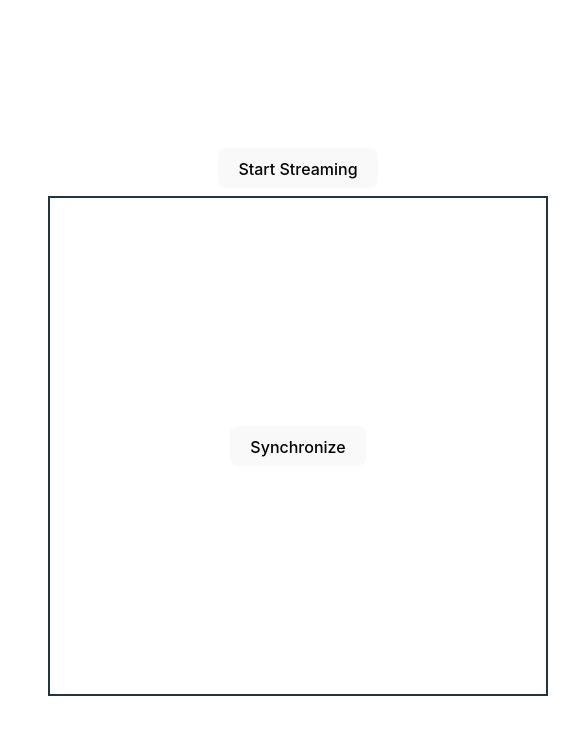
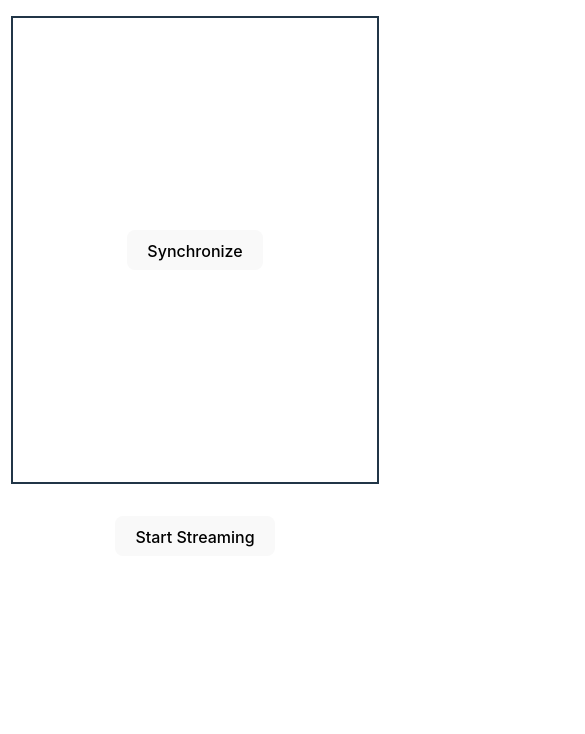
Before and after one commit to tauseefk/readable-hook, a React (Vite) app in the folder examples/: page / in a window 390 px wide. Shown: the top 734 px of the page, 585 px wide, since content can reach past the window. Built offline with nearby package versions, Linux system fonts and the light colour scheme.

Commit message:
fix mobile styling

```diff
--- a/examples/src/App.css
+++ b/examples/src/App.css
@@ -1,9 +1,3 @@
-#root {
-  max-width: 1280px;
-  margin: 0 auto;
-  padding: 2rem;
-}
-
 .card {
   padding: 2em;
 }
@@ -59,8 +53,7 @@
 }
 
 .stream-output {
-  min-width: 400px;
-  max-width: 100vh;
+  min-width: 300px;
   min-height: 400px;
   max-height: 50svh;
   overflow-y: scroll;
@@ -78,3 +71,40 @@
   overflow-anchor: auto;
   height: 1px;
 }
+
+.full {
+  width: 100vw;
+  height: 100vh;
+  overflow: hidden;
+  align-items: center;
+}
+
+.wrapper {
+  position: absolute;
+  width: 100%;
+  height: 100%;
+  left: 0;
+  top: 0;
+  right: 0;
+  bottom: 0;
+  overflow: hidden;
+}
+
+.grid {
+  display: grid;
+  gap: 2em;
+  justify-content: center;
+  align-items: center;
+}
+
+@media (max-width: 400px) {
+  .full {
+    width: 90vw;
+  }
+}
+
+@media (min-width: 768px) {
+  .stream-output {
+    min-width: 400px;
+  }
+}
--- a/examples/src/App.tsx
+++ b/examples/src/App.tsx
@@ -16,13 +16,15 @@ export const App = () => {
   );
 
   return (
-    <div className="flex flex-col container gap">
-      <StreamWriter writableStream={transformStream.current.writable} />{' '}
-      <StreamReader
-        readableStream={transformStream.current.readable.pipeThrough(
-          new TextDecoderStream(),
-        )}
-      />
+    <div className="wrapper">
+      <div className="container grid grid-gap-2">
+        <StreamReader
+          readableStream={transformStream.current.readable.pipeThrough(
+            new TextDecoderStream(),
+          )}
+        />
+        <StreamWriter writableStream={transformStream.current.writable} />{' '}
+      </div>
     </div>
   );
 };
--- a/examples/src/StreamReader.tsx
+++ b/examples/src/StreamReader.tsx
@@ -9,7 +9,7 @@ export const StreamReader: FC<{ readableStream: ReadableStream<string> }> = ({
   const line = value.split('\n').map((line, idx) => <p key={idx}>{line}</p>);
 
   return (
-    <div className="flex flex-col gap container scrollbar-trigger border-thick">
+    <div className="flex flex-col gap scrollbar-trigger border-thick">
       <div className="flex card stream-output justify-around">
         {!value ? (
           <button className="m-auto-0" onClick={() => synchronize()}>
--- a/examples/src/StreamWriter.tsx
+++ b/examples/src/StreamWriter.tsx
@@ -1,7 +1,7 @@
 import { FC, memo, useRef, useState } from 'react';
 
 const getCharacter = (idx: number) => {
-  if (idx % 29 === 0) {
+  if (idx % 23 === 0) {
     return '\n';
   }
   if (idx % 2 === 0) {
```
